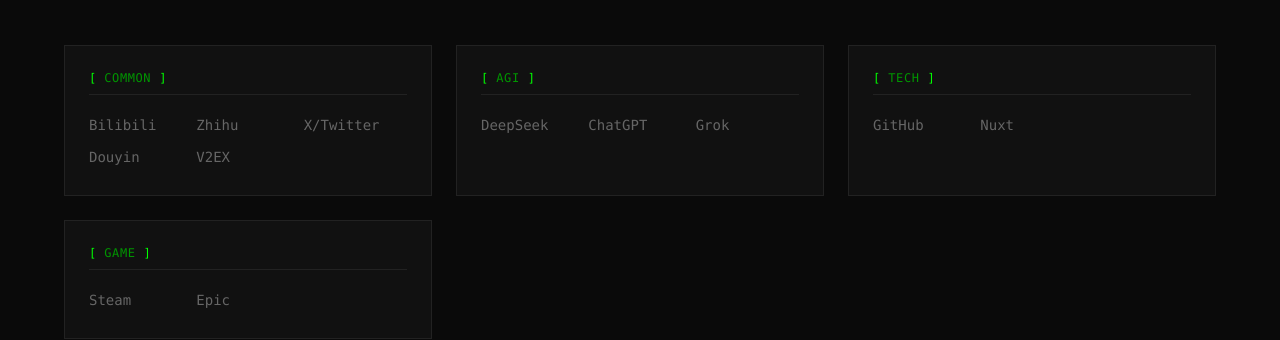
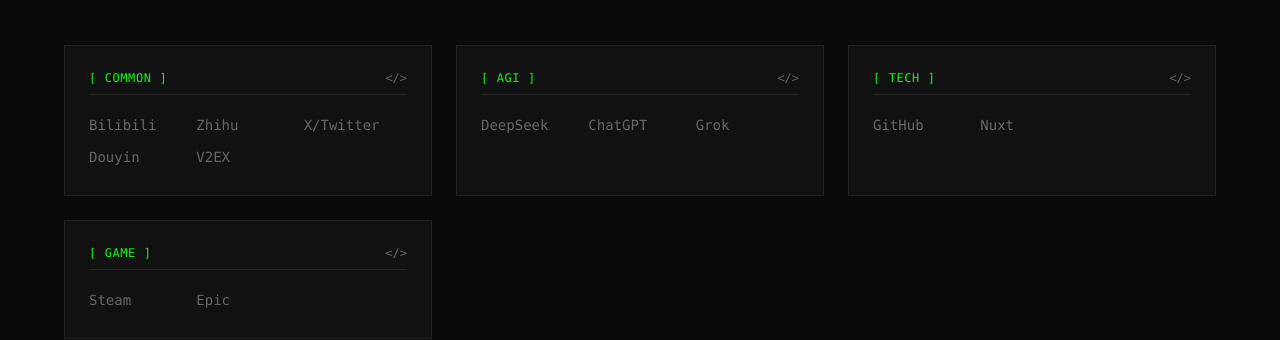
Before and after one commit to lianginx/great-start, a Nuxt app: page / in a window 1280 px wide. Shown: the part 327-667 px from the top of the page. Built offline with nearby package versions, Linux system fonts and the light colour scheme.

Commit message:
style: 书签卡片细节优化

```diff
--- a/app/components/BookmarkBox.vue
+++ b/app/components/BookmarkBox.vue
@@ -6,15 +6,16 @@
   <div v-if="config?.bookmark" class="w-full grid grid-cols-1 sm:grid-cols-2 md:grid-cols-3 gap-6">
     <div
       v-for="group in config.bookmark" :key="group.name"
-      class="border border-[var(--border)] bg-[var(--bg-secondary)] p-4 sm:p-6 animate-fade-in"
+      class="border border-[var(--border)] bg-[var(--bg-secondary)] hover:border-[var(--text-muted)] p-4 sm:p-6 animate-fade-in"
     >
       <!-- 分组标题 -->
-      <div class="flex items-center gap-2 mb-4 pb-2 border-b border-[var(--border)]">
-        <span class="text-[var(--green)] text-xs">[</span>
-        <span class="text-[var(--green-dim)] text-xs tracking-wider uppercase">
-          {{ group.name }}
-        </span>
-        <span class="text-[var(--green)] text-xs">]</span>
+      <div class="flex justify-between items-center gap-2 mb-4 pb-2 border-b border-[var(--border)] text-xs">
+        <div class="text-[var(--green)] tracking-wider uppercase">
+          [ {{ group.name }} ]
+        </div>
+        <div class="text-[var(--text-muted)]">
+          {{ '</>' }}
+        </div>
       </div>
 
       <!-- 链接列表 -->
@@ -23,7 +24,11 @@
           v-for="site in group.items" :key="site.name" :href="site.url"
           class="group relative flex items-center gap-1 py-1 text-sm text-[var(--text-muted)] hover:text-[var(--text)] transition-colors"
         >
-          <span class="absolute -left-3 text-[var(--green)] opacity-0 group-hover:opacity-100 transition-opacity text-xs">></span>
+          <span
+            class="absolute -left-3 text-[var(--green)] opacity-0 group-hover:opacity-100 transition-opacity text-xs"
+          >
+            >
+          </span>
           <span class="line-clamp-1">{{ site.name }}</span>
         </a>
       </div>
```
